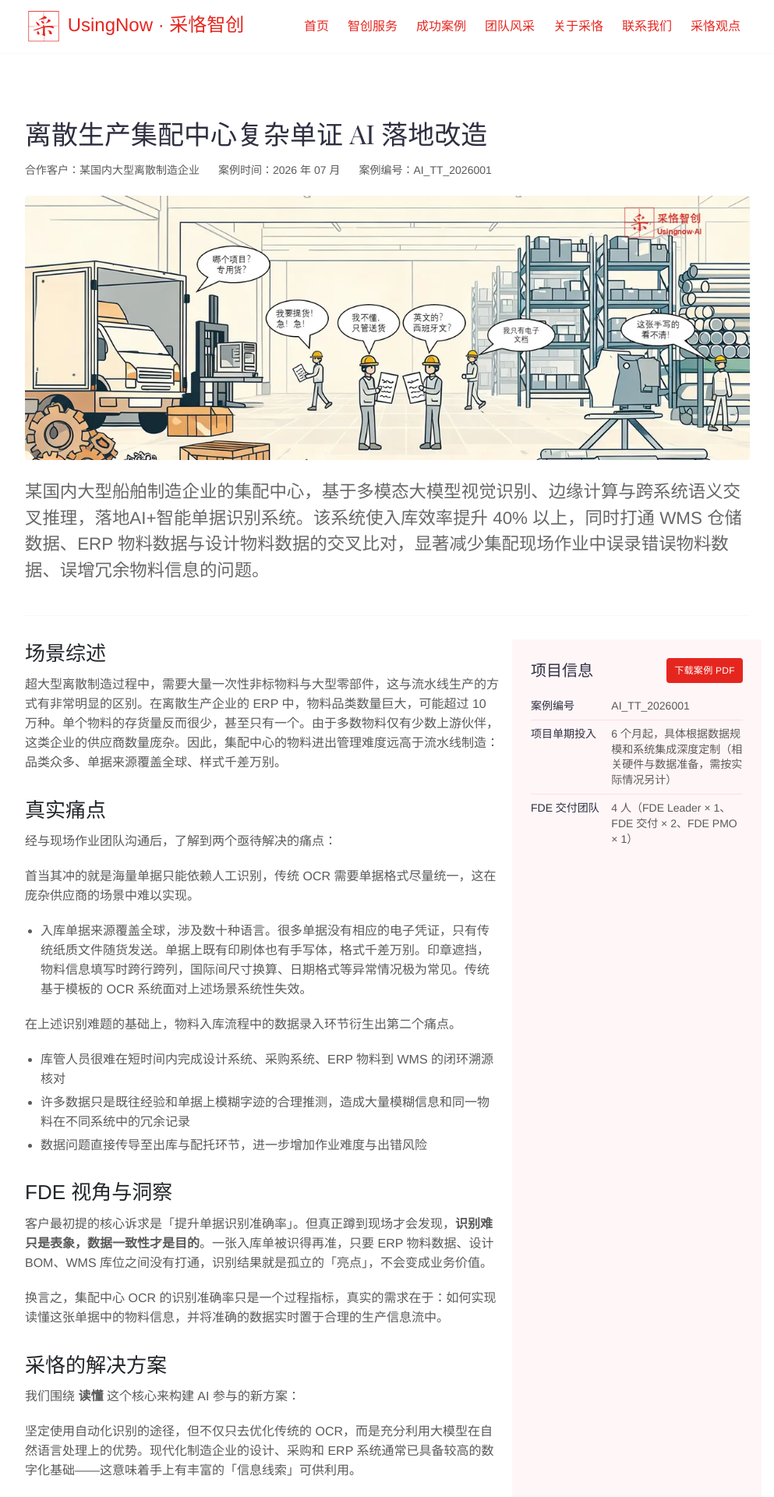
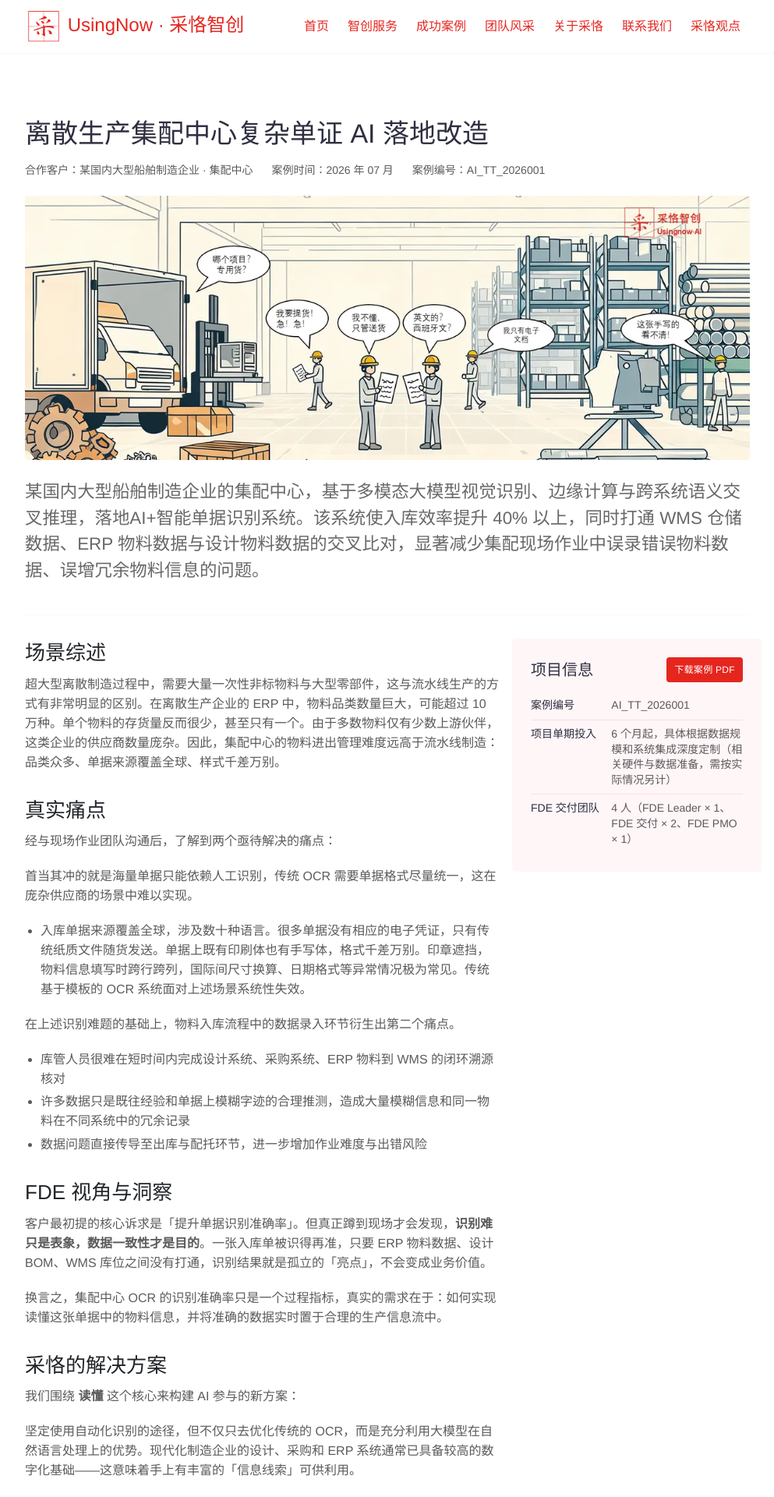
Before and after one commit to usingnow/usingnow.github.io, a Jekyll site: the page built from _cases/01-ai-complex-document-recognition.md, in a window 1280 px wide. Shown: the top 1920 px of the page at 78% size, without its empty margins (143-1136 px from the left). Built offline with Jekyll 4.4.1, drawn with Linux system fonts in a browser that asks for light colours.

Commit message:
fixes css errors on case detail page.

```diff
--- a/_cases/01-ai-complex-document-recognition.md
+++ b/_cases/01-ai-complex-document-recognition.md
@@ -3,12 +3,12 @@
 date: 2026-07-07T12:00:00+08:00
 weight: 1
 case_id: "AI_TT_2026001"
-client: "某国内大型离散制造企业"
-sub-description: "sub面对全球多语言、多格式的海量入库单据，以「读懂单据、汇入信息流」为核心，将 OCR 识别准确率从 40%–55% 提升至 90%，显著减少误录与冗余物料数据。"
+client: "某国内大型船舶制造企业 · 集配中心"
+sub-description: "面对全球多语言、多格式的海量入库单据，以「读懂单据、汇入信息流」为核心，将 OCR 识别准确率从 40%–55% 提升至 90%，显著减少误录与冗余物料数据。"
 image: "/images/cases/case_2026001.png"
 image_webp: "/images/cases/case_2026001.webp"
-image_width: 1587
-image_height: 680
+image_width: 1200
+image_height: 514
 pdf: "/files/cases/ai-complex-document-recognition-v1-1.pdf"
 summary: "某国内大型船舶制造企业的集配中心，基于多模态大模型视觉识别、边缘计算与跨系统语义交叉推理，落地AI+智能单据识别系统。该系统使入库效率提升 40% 以上，同时打通 WMS 仓储数据、ERP 物料数据与设计物料数据的交叉比对，显著减少集配现场作业中误录错误物料数据、误增冗余物料信息的问题。"
 project_info:
--- a/_layouts/case.html
+++ b/_layouts/case.html
@@ -37,7 +37,7 @@
 
 <div class="container pb-6 pb-md-10">
   <hr class="case-divider" />
-  <div class="row justify-content-start pt-3">
+  <div class="row justify-content-start align-items-start pt-3">
     <div class="col-12 col-md-8">
       <div class="case case-single">
         <div class="content">{{ content }}</div>
--- a/_sass/pages/_page-case.scss
+++ b/_sass/pages/_page-case.scss
@@ -26,6 +26,7 @@
 
     .case-hero-title {
       margin: 0 0 16px;
+      font-family: $font-family-base;
       font-size: 34px;
       font-weight: normal;
       line-height: 1.3;
@@ -49,16 +50,13 @@
       width: 100%;
       margin-bottom: 24px;
       border-radius: 4px;
-      container-type: inline-size;
+      aspect-ratio: calc(var(--img-w, 1200) / (var(--img-h, 514) * 0.85));
 
       picture,
       img {
         display: block;
         width: 100%;
-      }
-
-      img {
-        height: calc(100cqw * 0.85 * var(--img-h, 680) / var(--img-w, 1587));
+        height: 100%;
         object-fit: cover;
         object-position: top center;
       }
```
Also changed, not shown: 6 other files.
